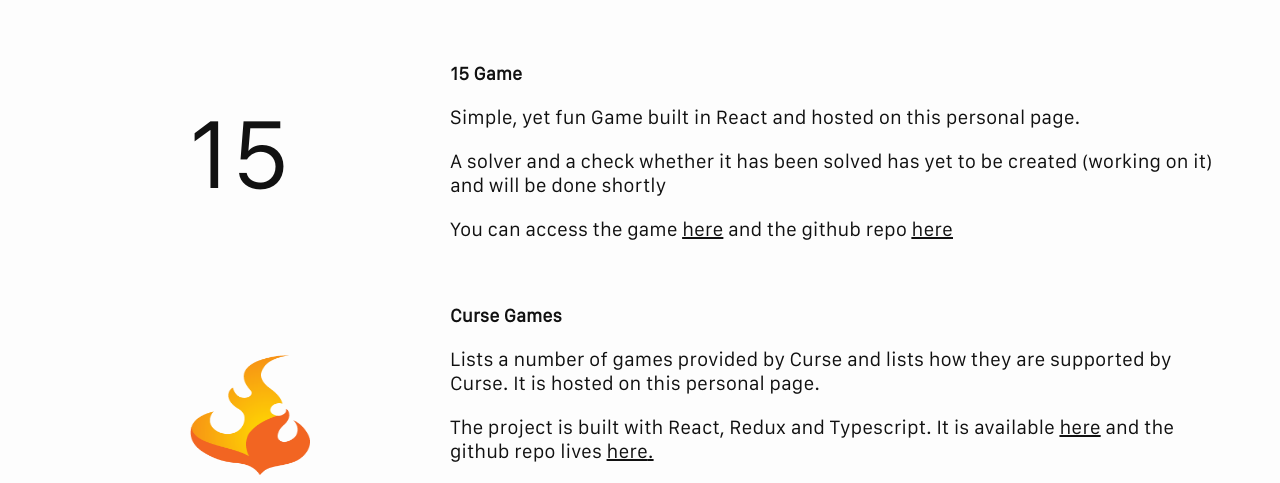
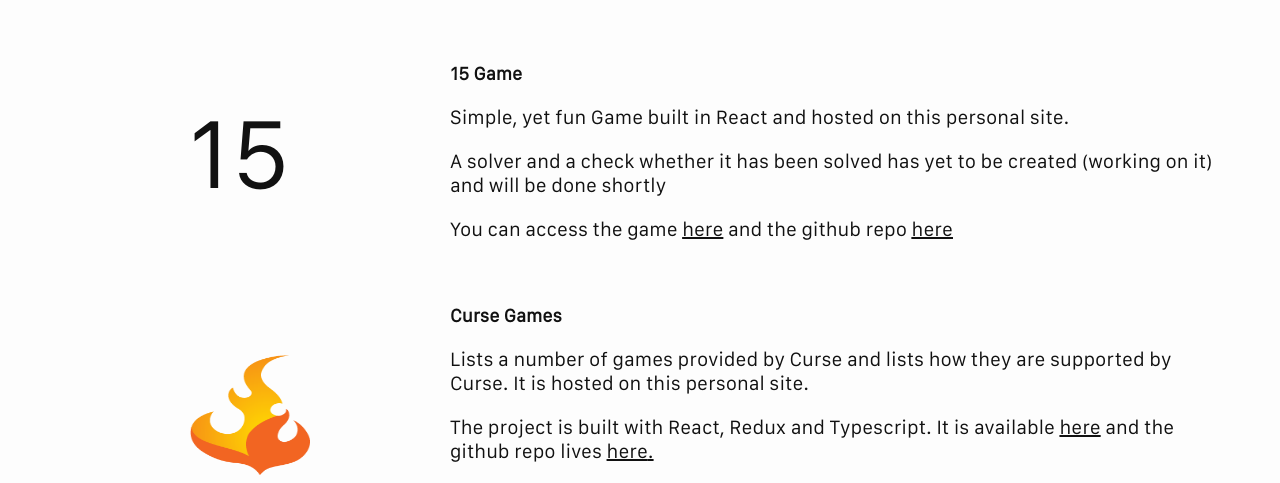
Before and after one commit to trizzle21/trizzle21.github.io, a Jekyll site: the page built from Projects/index.html, in a window 1280 px wide. Shown: the part 1001-1484 px from the top of the page. Built offline with Jekyll 4.4.1, drawn with Linux system fonts in a browser that asks for light colours; nearby versions of some CDN libraries.

Commit message:
changed page to site in project

```diff
--- a/Projects/index.html
+++ b/Projects/index.html
@@ -54,7 +54,7 @@ layout: default
     <div class ="col-4">
 
             <h3>15 Game</h3>
-                <p>Simple, yet fun Game built in React and hosted on this personal page.</p>
+                <p>Simple, yet fun Game built in React and hosted on this personal site.</p>
                 <p>A solver and a check whether it has been solved has yet to be created (working on it) and will be done shortly</p>
                 <p>You can access the game <u><a href="/15_Game">here</a></u> and the github repo <u><a href="https://github.com/trizzle21/15_Game"><u>here</a></p>
         </div>
@@ -68,7 +68,7 @@ layout: default
     </div>
     <div class ="col-4">
             <h3>Curse Games</h3>
-            <p>Lists a number of games provided by Curse and lists how they are supported by Curse. It is hosted on this personal page.</p>
+            <p>Lists a number of games provided by Curse and lists how they are supported by Curse. It is hosted on this personal site.</p>
             <p>The project is built with React, Redux and Typescript. It is available <u><a href="/Curse">here</a></u> and the github repo lives <u><a href="https://github.com/trizzle21/Curse-Games">here</a>.</p>
 
         </div>
```
Also changed, not shown: 2 other files.
